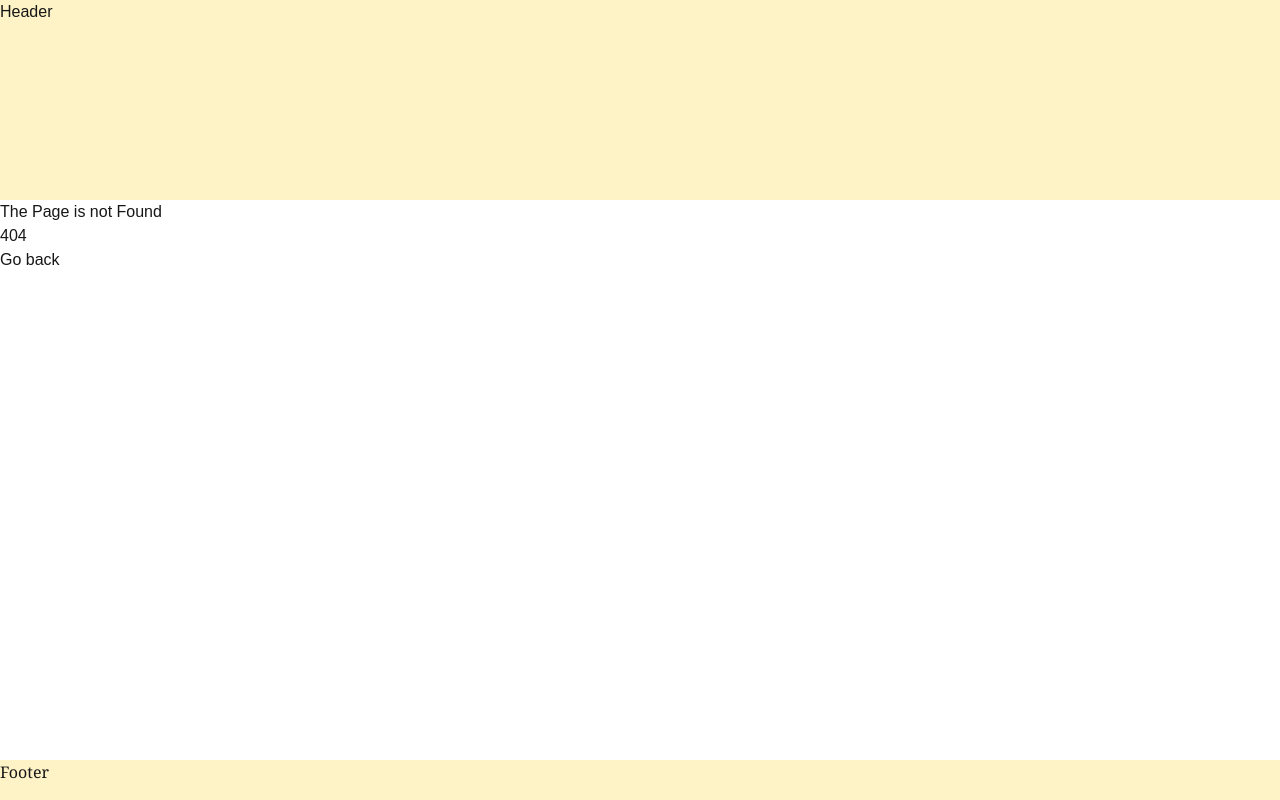
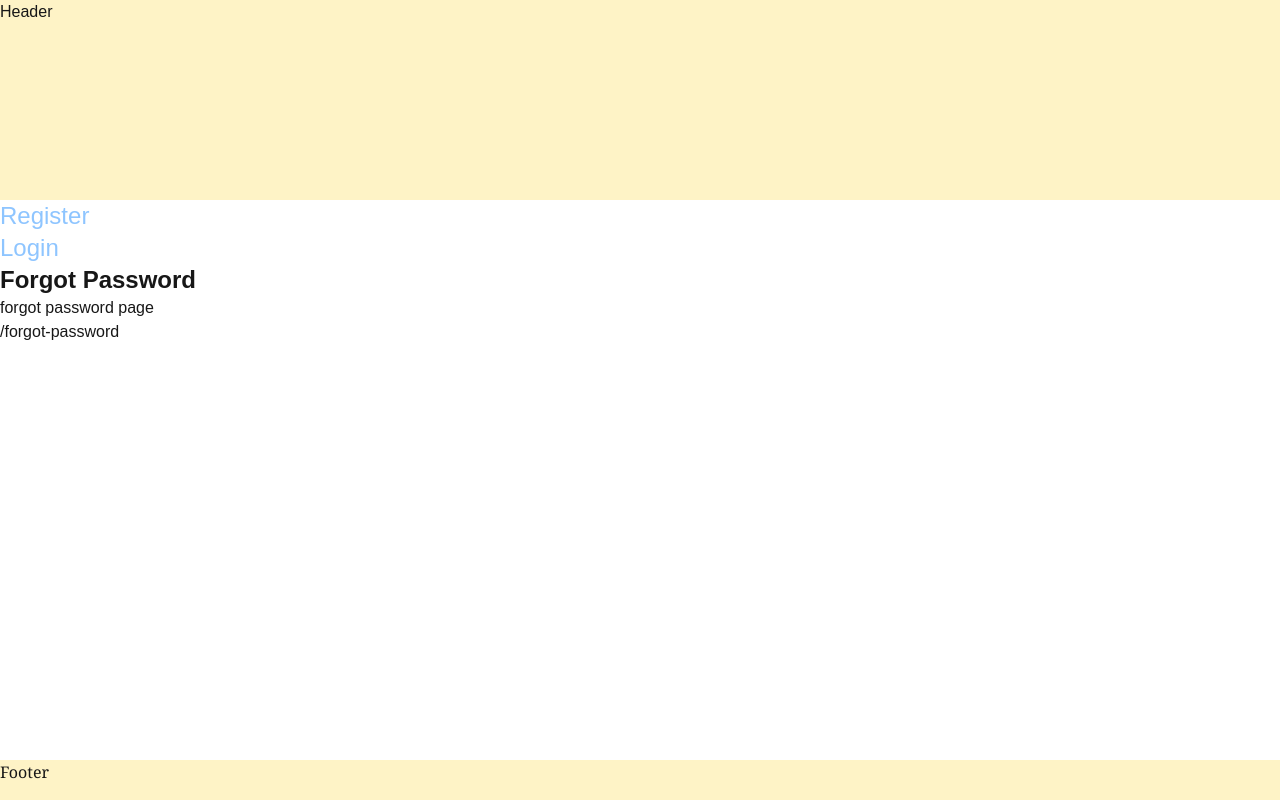
Before and after one commit to JuneWprog/nextjs-tutorial, a Next.js app: page /forgot-password in a window 1280 px wide. Before the commit this address had no page. Built offline with nearby package versions, Linux system fonts and the light colour scheme.

Commit message:
navigate

```diff
--- /dev/null
+++ b/src/app/(auth)/forgot-password/page.tsx
@@ -0,0 +1,12 @@
+import React from 'react'
+
+const ForgotPassword = () => {
+  return (
+    <div>
+      <h1>forgot  password page</h1>
+      <p> /forgot-password</p>
+    </div>
+  )
+}
+
+export default ForgotPassword
--- /dev/null
+++ b/src/app/(auth)/layout.tsx
@@ -0,0 +1,35 @@
+"use client";
+import Link from "next/link";
+import { usePathname } from "next/navigation";
+
+const navLinks = [
+  { name: "Register", href: "/register" },
+  { name: "Login", href: "/login" },
+  { name: "Forgot Password", href: "/forgot-password" },
+];
+
+export default function AuthLayout({
+  children,
+}: {
+  children: React.ReactNode;
+}) {
+  const pathName = usePathname();
+//   console.log(pathName) //        /register
+  return (
+    <div>
+      <div className="flex flex-col text-2xl">
+        {navLinks.map((link) => {
+          const isActive =
+            pathName === link.href ||
+            (pathName.startsWith(link.href) && link.href !== "/");
+          return (
+            <Link key={link.name} href={link.href} className={isActive ?"font-bold mr-4":"text-blue-300"}>
+              {link.name}
+            </Link>
+          );
+        })}
+      </div>
+      {children}
+    </div>
+  );
+}
--- /dev/null
+++ b/src/app/(auth)/register/page.tsx
@@ -0,0 +1,11 @@
+import React from 'react'
+
+const Register = () => {
+  return (
+    <div>
+      <h1>Register Page</h1>
+    </div>
+  )
+}
+
+export default Register
--- /dev/null
+++ b/src/app/articles/[articleId]/page.tsx
@@ -0,0 +1,23 @@
+import Link from 'next/link';
+import React from 'react'
+
+const  NewsArticle = async ({params, searchParams}:{
+    params: Promise <{articleId: string}>;
+    searchParams: Promise<{lang?:"en"|"fr"|"es"}>
+}) => {
+    const {articleId} = await params;
+    const {lang ="en"} = await searchParams;
+  return (
+    <div>
+        <h1> news article {articleId} </h1>
+        <p>Read in {lang}</p>
+        <div>
+        <Link href ={`/articles/${articleId}?lang=en`} className="mr-4">English</Link>
+        <Link href ={`/articles/${articleId}?lang=fr`} className="mr-4">French</Link>
+        <Link href ={`/articles/${articleId}?lang=es`}>Spanish</Link>
+        </div>
+    </div>
+  )
+}
+
+export default NewsArticle
--- a/src/app/blog/[[...slug]]/page.tsx
+++ b/src/app/blog/[[...slug]]/page.tsx
@@ -1,6 +1,14 @@
 import React from 'react'
+import {Metadata} from 'next'
 
-const OptionalCatchAll = ({params}:{params: Promise<{slug: string[]}>}) => {
+export const metadata:Metadata ={
+  title:{
+    absolute:"blog"
+  }
+}
+
+
+const OptionalCatchAll = ({params}:{params: Promise <{slug: string[]}>}) => {
 
     const {slug} = params
   return (
--- a/src/app/layout.tsx
+++ b/src/app/layout.tsx
@@ -12,9 +12,20 @@
   subsets: ["latin"],
 });
 
-export const metadata: Metadata = {
-  title: "Next 15 Tutorial",
-  description: "Tutorial of next app",
+// static metadata
+// export const metadata: Metadata = {
+//   title: "Next 15 Tutorial",
+//   description: "Tutorial of next app",
+// };
+
+//metadata object
+
+export const metadata: Metadata ={
+  title:{
+    default:"nextjs tutorial",
+    template:"%s | tutorial",
+  },
+  description :"nextjs tutorial "
 };
 
 export default function RootLayout({
```
Also changed, not shown: 1 other file (tests, documents, lock files or other folders).
